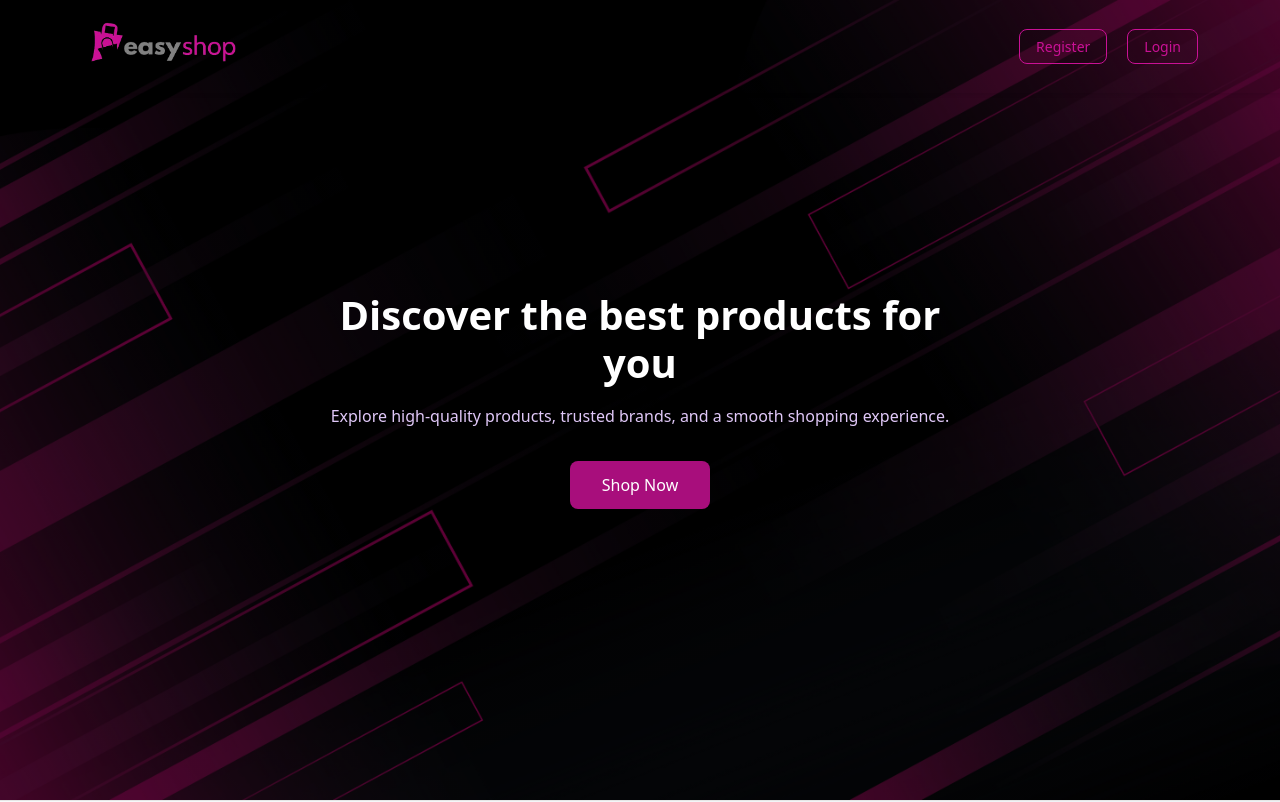
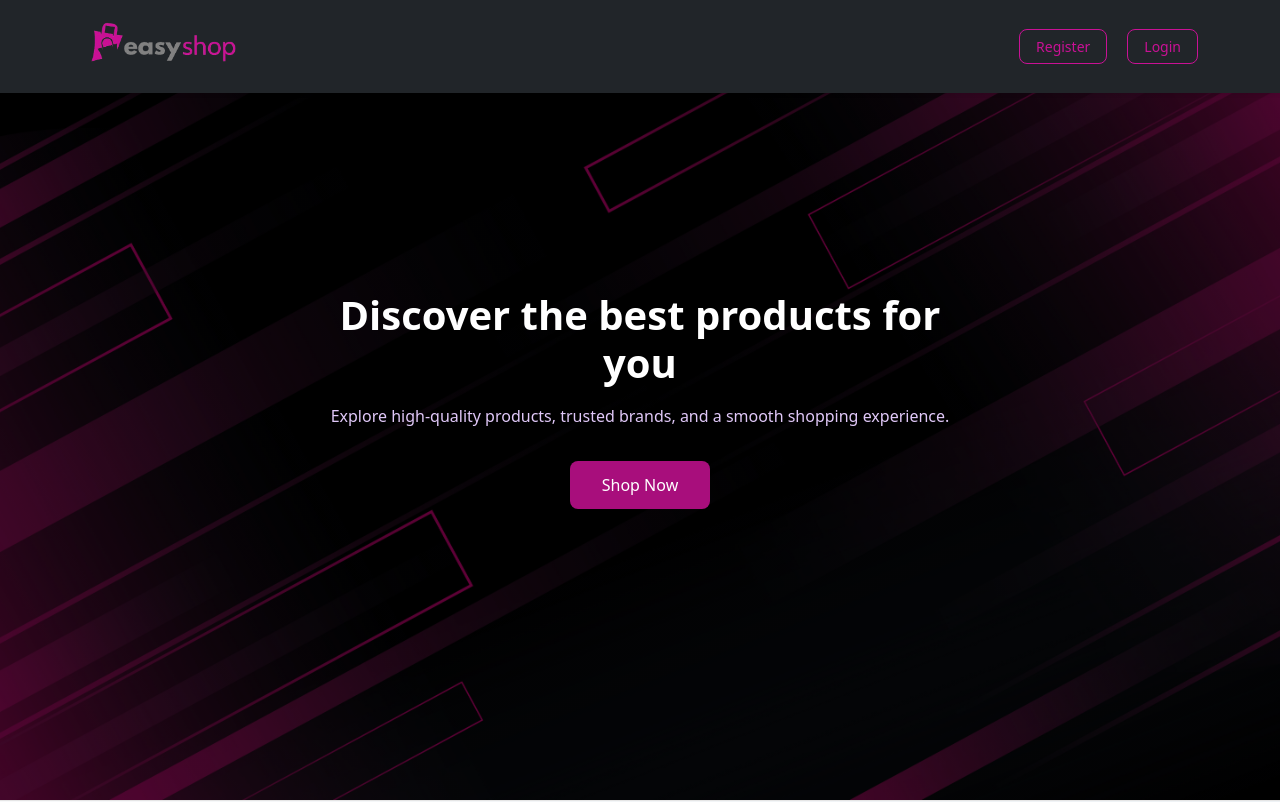
Before and after one commit to salma-mostafaa/Easy-Shop-E-commerce, a React app: page / in a window 1280 px wide. Shown: the top 802 px of the page. Built offline with nearby package versions, Linux system fonts and the light colour scheme; the HTML template or start-up script is replaced by a standard one.

Commit message:
Update Navbar.jsx

```diff
--- a/src/components/Navbar/Navbar.jsx
+++ b/src/components/Navbar/Navbar.jsx
@@ -19,7 +19,7 @@ export default function Navbar() {
    const isHomePage = location.pathname === '/'
 
   return (
-    <nav className={`navbar navbar-expand-lg  shadow-sm sticky-top py-0  ${isHomePage ? ' hover:bg-gray-800'  : 'bg-white'}  `}
+    <nav className={`navbar navbar-expand-lg  shadow-sm sticky-top py-0  ${isHomePage ? ' bg-dark'  : 'bg-white'}  `}
     style={{position: "absolute", top: "0", opacity: "1", width: "100% ", backgroundColor:"transparent"}} >
       <div className="container">
 
```
